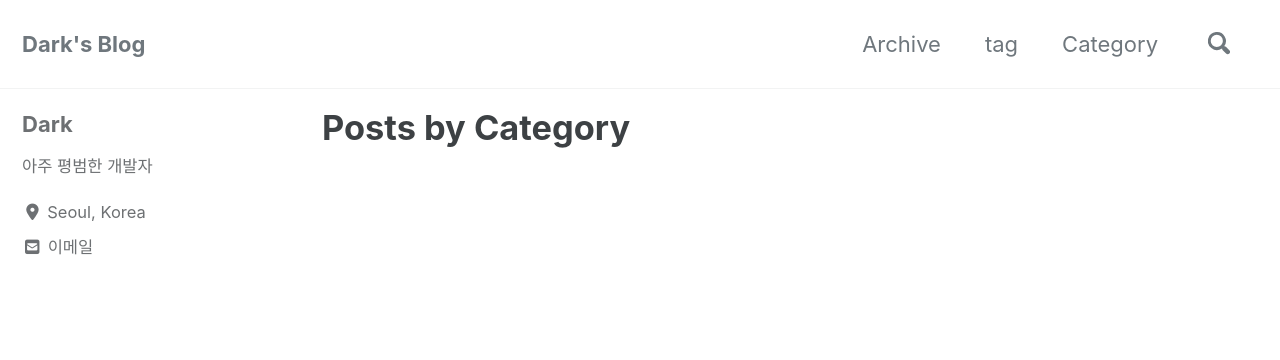
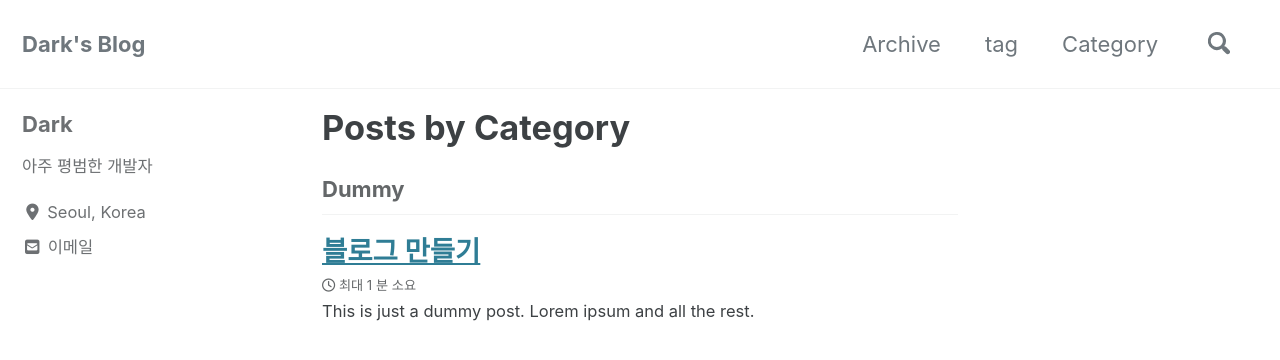
Before and after one commit to ksky000/ksky000.github.io, a Jekyll site: the page built from _pages/category-archive.html, in a window 1280 px wide and 900 px high. Shown: the top 360 px of the window. Built offline with Jekyll 4.4.1, drawn with Linux system fonts in a browser that asks for light colours; cached includes are drawn as plain includes; nearby versions of some CDN libraries.

Commit message:
update confing

```diff
--- a/_config.yml
+++ b/_config.yml
@@ -85,9 +85,9 @@ social:
 
 # Analytics
 analytics:
-  provider               : false # false (default), "google", "google-universal", "custom"
+  provider               : "google"
   google:
-    tracking_id          :
+    tracking_id          : "G-Z7LCQS0SGK"
     anonymize_ip         : # true, false (default)
 
 
--- /dev/null
+++ b/_posts/2015-04-18-dummy.md
@@ -0,0 +1,11 @@
+---
+layout: posts
+title:  "블로그 만들기"
+date:   2015-04-18T14:25:52-05:00
+author: Dark
+categories: Dummy
+---
+
+This is just a dummy post. Lorem ipsum and all the rest.
+
+proident, sunt in culpa qui officia  mollit anim id est laborum.
```
